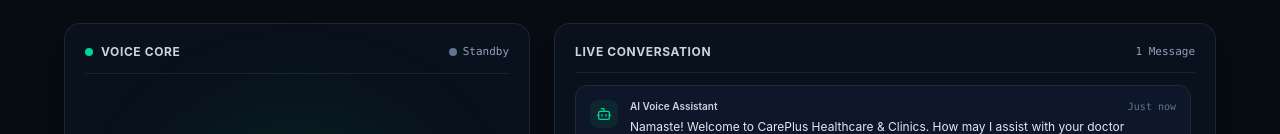
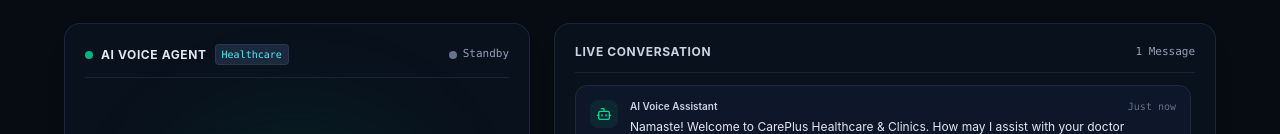
Before and after one commit to Sam-CodesAI/VaniEdge, a Next.js app: page / in a window 1280 px wide. Shown: the part 335-469 px from the top of the page. Built offline with nearby package versions, Linux system fonts and the light colour scheme; no server answers.

Commit message:
refactor(ui): replace 'Voice Core' with 'AI Voice Agent' with dynamic category badge

```diff
--- a/components/VaniStudioView.tsx
+++ b/components/VaniStudioView.tsx
@@ -256,14 +256,17 @@ export default function VaniStudioView({
 
       {/* 2-COLUMN SIDE-BY-SIDE CONSOLE (Unified Single-Viewport Frame) */}
       <div className="grid grid-cols-1 lg:grid-cols-12 gap-6 w-full max-w-6xl mx-auto items-stretch">
-        {/* Left Column: Voice Core & Call Action */}
+        {/* Left Column: AI Voice Agent & Call Action */}
         <div className="lg:col-span-5 flex flex-col">
           <div className="bg-[#0b121e]/90 border border-slate-800/90 rounded-2xl p-5 flex flex-col justify-between text-center space-y-3 h-full shadow-xl backdrop-blur-md">
             <div className="w-full flex items-center justify-between pb-3 border-b border-slate-800/80">
               <div className="flex items-center gap-2">
-                <span className="h-2 w-2 rounded-full bg-emerald-400" />
-                <span className="font-bold text-xs uppercase tracking-wider text-slate-300">
-                  Voice Core
+                <span className="h-2 w-2 rounded-full bg-emerald-400 animate-pulse" />
+                <span className="font-bold text-xs uppercase tracking-wider text-slate-200">
+                  AI Voice Agent
+                </span>
+                <span className="text-[10px] px-1.5 py-0.5 rounded bg-slate-800 text-cyan-300 font-mono hidden sm:inline border border-slate-700/60">
+                  {AVAILABLE_CATEGORIES.find((c) => c.id === selectedPersona)?.label.split(" ")[0] || "Live"}
                 </span>
               </div>
 
```
